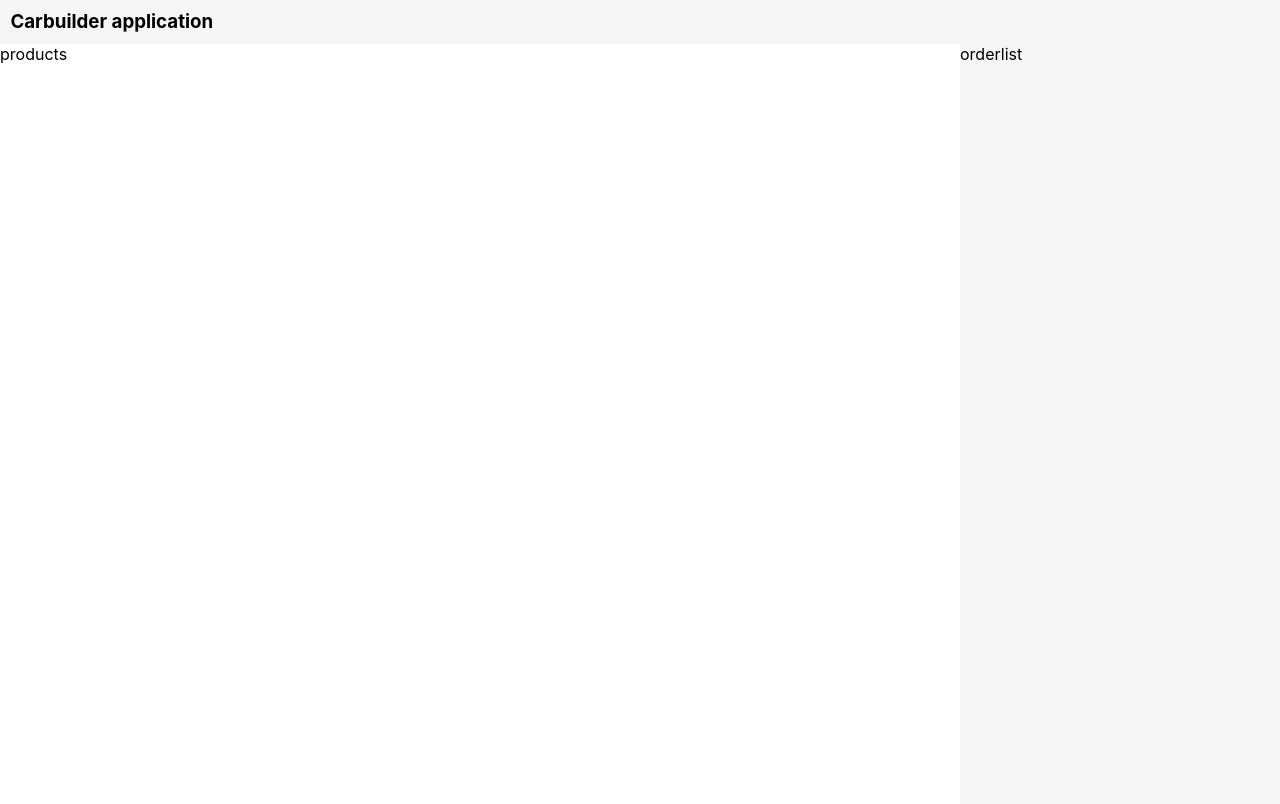
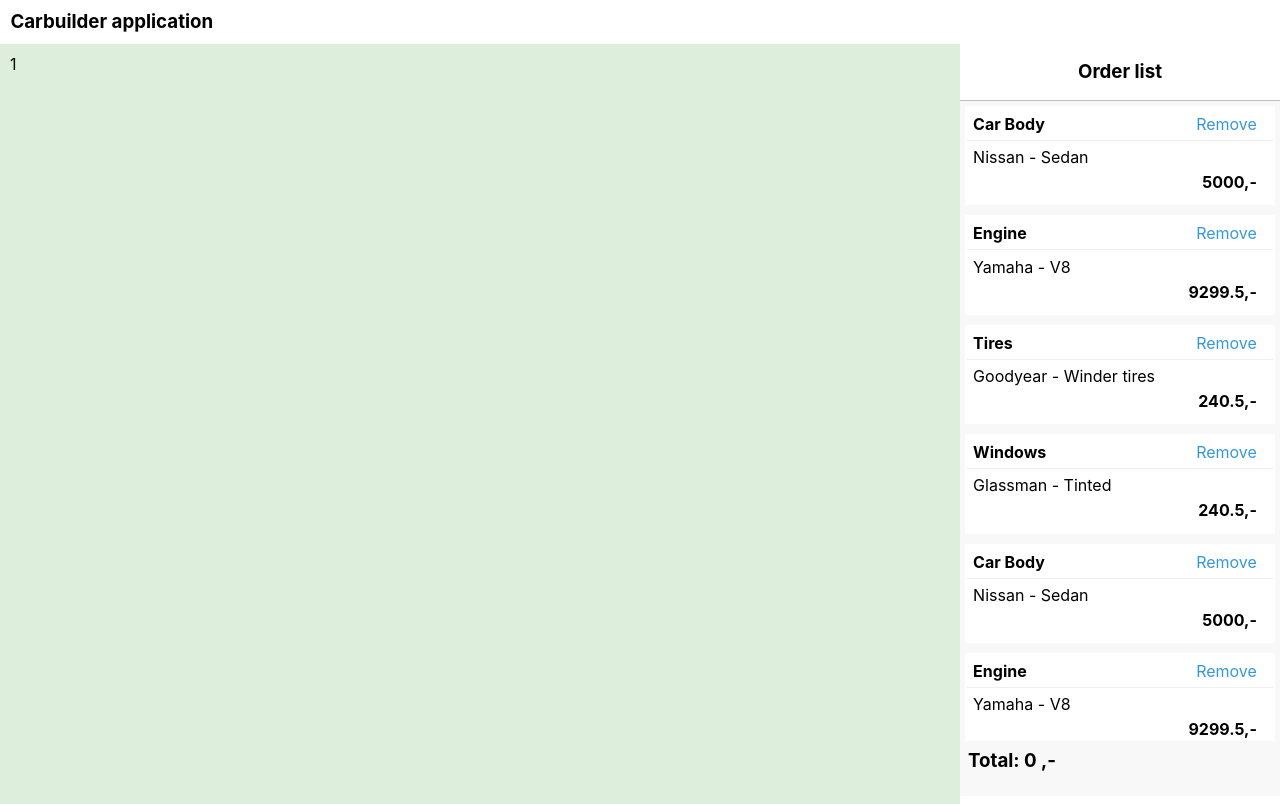
Before and after one commit to sd20i/db_frontend, a React (Create React App) app: page / in a window 1280 px wide. Built offline with nearby package versions, Linux system fonts and the light colour scheme.

Commit message:
remove product

```diff
--- a/public/index.html
+++ b/public/index.html
@@ -24,7 +24,7 @@
       work correctly both with client-side routing and a non-root public URL.
       Learn how to configure a non-root public URL by running `npm run build`.
     -->
-    <title>React App</title>
+    <title>Car builder - database</title>
   </head>
   <body>
     <noscript>You need to enable JavaScript to run this app.</noscript>
--- a/src/App.js
+++ b/src/App.js
@@ -1,5 +1,5 @@
 "use-strict";
-import React from "react";
+import React, { useState, useEffect } from "react";
 import "./App.css";
 import Header from "./components/Header";
 import OrderListContainer from "./components/OrderListContainer";
@@ -8,11 +8,41 @@ import { makeStyles } from "@material-ui/core/";
 
 function App(props) {
   const s = useStyles();
+  const [car, setCar] = useState([]);
+
+  useEffect(() => {
+    setCar(carTesting);
+  }, []);
+
+  const addProduct = (product) => {
+    let products = [...car];
+    products.push(product);
+    setCar(products);
+  };
+
+  const removeProduct = (product) => {
+    let products = [...car];
+
+    var index = products.findIndex(function (o) {
+      return o.product_id === product.id;
+    });
+
+    if (index !== -1) {
+      products.splice(index, 1);
+      setCar(products);
+    }
+
+    return null;
+  };
+
   return (
     <div className={s.root}>
       <Header />
-      <ProductContainer />
-      <OrderListContainer />
+      <ProductContainer products={[1, 2, 3, 4, 5, 6, 7]} />
+      <OrderListContainer
+        carParts={car}
+        removeProduct={(product) => removeProduct(product)}
+      />
     </div>
   );
 }
@@ -26,3 +56,48 @@ const useStyles = makeStyles((theme) => ({
     background: "#CCC",
   },
 }));
+
+const carTesting = [
+  {
+    product_id: 1,
+    product_model_name: "Sedan",
+    product_price: 5000.0,
+    product_type_name: "Car Body",
+    manufacture_name: "Nissan",
+  },
+  {
+    product_id: 33,
+    product_model_name: "V8",
+    product_price: 9299.5,
+    product_type_name: "Engine",
+    manufacture_name: "Yamaha",
+  },
+  {
+    product_id: 23,
+    product_model_name: "Winder tires",
+    product_price: 240.5,
+    product_type_name: "Tires",
+    manufacture_name: "Goodyear",
+  },
+  {
+    product_id: 2,
+    product_model_name: "Tinted",
+    product_price: 240.5,
+    product_type_name: "Windows",
+    manufacture_name: "Glassman",
+  },
+  {
+    product_id: 12,
+    product_model_name: "Sedan",
+    product_price: 5000.0,
+    product_type_name: "Car Body",
+    manufacture_name: "Nissan",
+  },
+  {
+    product_id: 332,
+    product_model_name: "V8",
+    product_price: 9299.5,
+    product_type_name: "Engine",
+    manufacture_name: "Yamaha",
+  },
+];
--- a/src/components/Header.js
+++ b/src/components/Header.js
@@ -17,7 +17,7 @@ const useStyles = makeStyles((theme) => ({
   root: {
     width: "100vw",
     verticalPadding: "1.1vh",
-    background: "#f5f5f5",
+    background: "#FFF",
   },
   headline: { padding: "1.3vh" },
 }));
--- /dev/null
+++ b/src/components/OrderItem.js
@@ -0,0 +1,72 @@
+"use-strict";
+import React from "react";
+//import PropTypes from "prop-types";
+import { makeStyles } from "@material-ui/core/";
+
+function OrderItem(props) {
+  const s = useStyles();
+  const { id, model_name, price, product_type, manufacture } = props;
+
+  const remove = (product) => {
+    props.removeProduct(product);
+  };
+
+  return (
+    <div className={s.root}>
+      <header className={s.headline}>
+        <h4 className={s.head}>{product_type}</h4>
+        <p className={s.remove} onClick={() => remove({ ...props })}>
+          Remove
+        </p>
+      </header>
+
+      <section className={s.orderItem}>
+        <div className={s.data}>
+          <p>
+            {manufacture} - {model_name}
+          </p>
+
+          <p className={s.price}>{price},-</p>
+        </div>
+      </section>
+    </div>
+  );
+}
+
+export default OrderItem;
+
+const useStyles = makeStyles((theme) => ({
+  root: {
+    padding: 2,
+    margin: "5px 5px 10px 5px",
+    background: "#FFF",
+  },
+  headline: {
+    width: "96%",
+    padding: "2%",
+    display: "flex",
+    flexDirection: "row",
+    borderBottom: "1px solid #EEE",
+  },
+  head: { width: "50%" },
+  remove: {
+    width: "50%",
+    textAlign: "right",
+    marginRight: 10,
+    color: "#3498db",
+    cursor: "pointer",
+  },
+  orderItem: { display: "flex", flexDirection: "row" },
+  data: { width: "96%", padding: "2%" },
+  price: { fontWeight: "bold", textAlign: "right", padding: "5px 10px" },
+}));
+
+/*OrderItem.defaultProps = {};
+OrderItem.propTypes = {};*/
+
+/*
+<p>{model_name}</p>
+<p>{price}</p>
+<p>{product_type}</p>
+<p>{manufacture}</p>
+*/
--- a/src/components/OrderListContainer.js
+++ b/src/components/OrderListContainer.js
@@ -1,13 +1,41 @@
 "use-strict";
-import React from "react";
-//import PropTypes from "prop-types";
+import React, { useState } from "react";
+import PropTypes from "prop-types";
+import OrderItem from "./OrderItem";
 import { makeStyles } from "@material-ui/core/";
 
 function OrderListContainer(props) {
   const s = useStyles();
+  const [price] = useState(0);
+  const { carParts } = props;
+
+  const remove = (product) => {
+    props.removeProduct(product);
+  };
+
   return (
     <div className={s.root}>
-      <p>orderlist</p>
+      <h3 className={s.headline}>Order list</h3>
+
+      <div className={s.orderlist}>
+        {carParts.map((carPart) => {
+          return (
+            <OrderItem
+              key={carPart.product_id}
+              id={carPart.product_id}
+              model_name={carPart.product_model_name}
+              price={carPart.product_price}
+              product_type={carPart.product_type_name}
+              manufacture={carPart.manufacture_name}
+              removeProduct={(product) => remove(product)}
+            />
+          );
+        })}
+      </div>
+
+      <div className={s.totalprice}>
+        <h3>Total: {price} ,-</h3>
+      </div>
     </div>
   );
 }
@@ -17,11 +45,28 @@ export default OrderListContainer;
 const useStyles = makeStyles((theme) => ({
   root: {
     width: "25vw",
-    height: "95vh",
+    height: "94vh",
     float: "left",
-    background: "#f5f5f5",
+    background: "#F8f8f8",
+  },
+  headline: {
+    width: "100%",
+    height: "5vh",
+    textAlign: "center",
+    paddingTop: "2vh",
+    background: "#FFF",
+    borderBottom: "1px solid #BBB",
+  },
+  orderlist: {
+    overflow: "scroll",
+    height: "80vh",
+  },
+  totalprice: {
+    padding: "1vh",
   },
 }));
 
-/*OrderListContainer.defaultProps = {};
-OrderListContainer.propTypes = {};*/
+OrderListContainer.defaultProps = {};
+OrderListContainer.propTypes = {
+  carParts: PropTypes.array,
+};
--- a/src/components/ProductContainer.js
+++ b/src/components/ProductContainer.js
@@ -1,13 +1,21 @@
 "use-strict";
 import React from "react";
-//import PropTypes from "prop-types";
+import PropTypes from "prop-types";
 import { makeStyles } from "@material-ui/core/";
 
 function ProductContainer(props) {
   const s = useStyles();
+  const { products } = props;
+
   return (
     <div className={s.root}>
-      <p>products</p>
+      {products.map((product, index) => {
+        return (
+          <p className={s.productThing} key={index}>
+            {product}
+          </p>
+        );
+      })}
     </div>
   );
 }
@@ -19,9 +27,21 @@ const useStyles = makeStyles((theme) => ({
     width: "75vw",
     height: "95vh",
     float: "left",
+    overflow: "scroll",
     background: "#FFF",
+  },
+  productThing: {
+    width: "100%",
+    height: "100%",
+
+    padding: 10,
+    background: "#DED",
   },
 }));
 
-/*ProductContainer.defaultProps = {};
-ProductContainer.propTypes = {};*/
+ProductContainer.defaultProps = {
+  products: [1],
+};
+ProductContainer.propTypes = {
+  products: PropTypes.array,
+};
```
